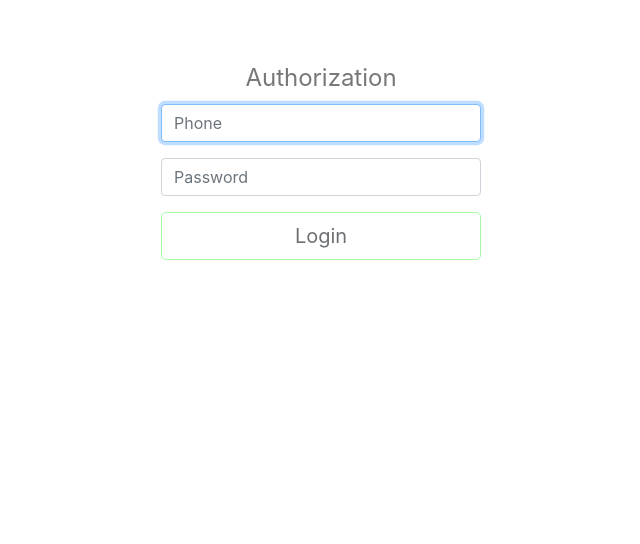
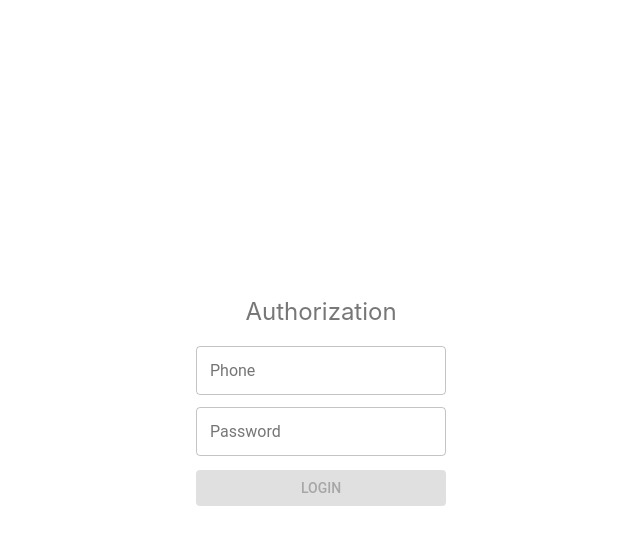
Before and after one commit to taxi-app-AC/web, a React (Create React App) app: page /login in a window 1280 px wide. Shown: the top 544 px of the page, without its empty margins (319-959 px from the left). Built offline with nearby package versions, Linux system fonts and the light colour scheme.

Commit message:
'material_ui_and_change_user_activity'

```diff
--- a/src/App.js
+++ b/src/App.js
@@ -1,11 +1,8 @@
 import React, { Component } from 'react';
-import createBrowserHistory from 'history/createBrowserHistory';
 import './media/css/App.css';
 import 'bootstrap/dist/css/bootstrap.min.css';
 import { HeaderContainer } from './containers/layout/HeaderContainer';
 import Routes from './routes';
-
-const history = createBrowserHistory({basename: '/'});
 
 class App extends Component {
 
--- a/src/components/auth/LoginCompanent.js
+++ b/src/components/auth/LoginCompanent.js
@@ -1,43 +1,89 @@
 import React from 'react';
-import {Button, FormControl, FormGroup} from "react-bootstrap";
+import { StyledForm, StyledTextField, StyledLoginButton } from '../../media/styledComponents/Components';
 
 const LoginComponent = (props) => {
 
-    return (
-        <div className="Login">
-            <form onSubmit={props.handleSubmit}>
+    console.log(props.handleSubmit)
+    let StyledFormProps = {
+      width: '250px',
+      margin: 'auto'
+    };
+
+   return(
+       <StyledForm
+           styledProps={StyledFormProps}
+           onSubmit={props.handleSubmit}
+           className='login-form'
+           noValidate
+           autoComplete="off"
+       >
            <label className='title-login-form'>Authorization</label>
-                <FormGroup controlId="phone" bsSize="large">
-                    <FormControl
-                        autoFocus
-                        type="text"
-                        placeholder='Phone'
+           <div>
+               <StyledTextField
                    value={props.userDetail.phone}
                    onChange={props.handleChange}
+                   name="phone"
+                   label="Phone"
+                   margin="dense"
+                   variant="outlined"
                />
-                </FormGroup>
-                <FormGroup controlId="password" bsSize="large">
-                    <FormControl
-                        placeholder='Password'
+           </div>
+           <div>
+               <StyledTextField
                    value={props.userDetail.password}
                    onChange={props.handleChange}
                    type="password"
-                    />
+                   name="password"
+                   label="Password"
+                   margin="dense"
+                   variant="outlined"
+               >
+                   {props.userDetail.showErr ? <div className='invalid_feedback'>Incorrect password or phone</div> : ''}
+               </StyledTextField>
+           </div>
+           <StyledLoginButton
+               disabled={!props.validateForm(props)}
+               variant="contained"
+               color="primary"
+           >Login</StyledLoginButton>
+       </StyledForm>
+   )
 
-                    {props.userDetail.showErr ? <div className='invalid_feedback'>Incorrect password or phone</div> : ''}
-                </FormGroup>
-                <Button
-                    className='login-button'
-                    block
-                    bsSize="large"
-                    disabled={!props.validateForm(props)}
-                    type="submit"
-                >
-                    Login
-                </Button>
-            </form>
-        </div>
-    );
+    // return (
+    //     <div className="Login">
+    //         <form onSubmit={props.handleSubmit}>
+    //             <label className='title-login-form'>Authorization</label>
+    //             <FormGroup controlId="phone" bsSize="large">
+    //                 <FormControl
+    //                     autoFocus
+    //                     type="text"
+    //                     placeholder='Phone'
+    //                     value={props.userDetail.phone}
+    //                     onChange={props.handleChange}
+    //                 />
+    //             </FormGroup>
+    //             <FormGroup controlId="password" bsSize="large">
+    //                 <FormControl
+    //                     placeholder='Password'
+    //                     value={props.userDetail.password}
+    //                     onChange={props.handleChange}
+    //                     type="password"
+    //                 />
+    //
+    //                 {props.userDetail.showErr ? <div className='invalid_feedback'>Incorrect password or phone</div> : ''}
+    //             </FormGroup>
+    //             <Button
+    //                 className='login-button'
+    //                 block
+    //                 bsSize="large"
+    //                 disabled={!props.validateForm(props)}
+    //                 type="submit"
+    //             >
+    //                 Login
+    //             </Button>
+    //         </form>
+    //     </div>
+    // );
 };
 
 export default LoginComponent;
--- /dev/null
+++ b/src/components/common/LinearIndeterminateComponent.js
@@ -0,0 +1,25 @@
+import PropTypes from 'prop-types';
+import { withStyles } from '@material-ui/core/styles';
+import LinearProgress from '@material-ui/core/LinearProgress';
+import React from "react";
+
+const styles = {
+    root: {
+        flexGrow: 1,
+    },
+};
+
+function LinearIndeterminate(props) {
+    const { classes } = props;
+    return (
+        <div className={classes.root}>
+            <LinearProgress color="secondary" />
+        </div>
+    );
+}
+
+LinearIndeterminate.propTypes = {
+    classes: PropTypes.object.isRequired,
+};
+
+export default withStyles(styles)(LinearIndeterminate);
--- /dev/null
+++ b/src/components/common/SwitchComponent.js
@@ -0,0 +1,25 @@
+import React from 'react';
+import Switch from '@material-ui/core/Switch';
+
+class SwitchComponent extends React.Component {
+
+    state = {
+        checked: (this.props.checked) ? true : false,
+    };
+
+    handleChange = event => {
+        this.setState({ checked: event.target.checked });
+    };
+
+    render() {
+        return (
+            <Switch
+                checked={this.state.checked}
+                onChange={this.handleChange}
+                value="checked"
+            />
+        );
+    }
+}
+
+export default SwitchComponent;
--- a/src/components/user/UsersComponent.js
+++ b/src/components/user/UsersComponent.js
@@ -3,8 +3,8 @@ import ReactTable from 'react-table';
 import 'react-table/react-table.css';
 
 const UsersComponent = (props) => {
-  return   <ReactTable data={props.data} columns={props.columns} />;
+
+  return <ReactTable data={props.data} columns={props.columns} />;
 };
 
-
 export default UsersComponent;
--- a/src/containers/auth/LoginContainer.js
+++ b/src/containers/auth/LoginContainer.js
@@ -4,6 +4,7 @@ import { withRouter   } from 'react-router-dom';
 import '../../media/css/Login.css';
 import LoginComponent from '../../components/auth/LoginCompanent';
 import PropTypes from 'prop-types';
+import Grid from '@material-ui/core/Grid';
 
 class LoginContainer extends Component {
 
@@ -20,19 +21,20 @@ class LoginContainer extends Component {
     }
 
     validateForm(props) {
+
         return props.userDetail.phone.length > 0 && props.userDetail.password.length > 0;
     }
 
     handleChange = event => {
 
         this.setState({
-            [event.target.id]: event.target.value,
+            [event.target.name]: event.target.value,
             showErr: false
         });
     };
 
     handleSubmit = async event => {
-
+console.log('hee')
         event.preventDefault();
 
         try {
@@ -44,18 +46,18 @@ class LoginContainer extends Component {
                 });
 
             if (response.data.data.auth) {
+
                 let user = { token: response.data.data.token };
                 localStorage.setItem('user', JSON.stringify(user));
 
                 this.props.history.push("/");
-
             }
 
         } catch (error) {
 
             if(error.response.data.errors) {
 
-                error.response.data.errors.map((val) => {
+                error.response.data.errors.map( val => {
 
                     switch (val.status) {
                         case 1:
@@ -70,12 +72,27 @@ class LoginContainer extends Component {
     };
 
     render() {
-        return <LoginComponent
-                    userDetail={this.state}
-                    handleSubmit={this.handleSubmit}
-                    handleChange={this.handleChange}
-                    validateForm={this.validateForm}
-                />;
+        return (
+            <Grid
+                container
+                spacing={0}
+                direction="column"
+                alignItems="center"
+                justify="center"
+                style={{ minHeight: '100vh' }}
+            >
+
+                <Grid item xs={3}>
+                    <LoginComponent
+                        userDetail={this.state}
+                        handleSubmit={this.handleSubmit}
+                        handleChange={this.handleChange}
+                        validateForm={this.validateForm}
+                    />
+                </Grid>
+
+            </Grid>
+        );
     }
 }
 
--- a/src/containers/auth/LogoutContainer.js
+++ b/src/containers/auth/LogoutContainer.js
@@ -1,5 +1,4 @@
 import React from 'react';
-import LoginContainer from './LoginContainer'
 import {Redirect, Route} from "react-router-dom";
 
 const LogoutContainer = (props) => {
--- a/src/containers/user/UsersContainer.js
+++ b/src/containers/user/UsersContainer.js
@@ -1,9 +1,12 @@
-import React, { Fragment } from 'react';
+import React from 'react';
 import { Link } from 'react-router-dom';
 import Axios from 'axios';
+import PropTypes from 'prop-types';
+import LinearIndeterminate from '../../components/common/LinearIndeterminateComponent';
 import UsersComponent from '../../components/user/UsersComponent';
+import SwitchComponent from '../../components/common/SwitchComponent';
 
-export default class UsersContainer extends React.Component {
+class UsersContainer extends React.Component {
 
     constructor(props) {
         super(props);
@@ -38,12 +41,16 @@ export default class UsersContainer extends React.Component {
             });
     }
 
+    // handleChangeActivity() {
+    //
+    // }
+
     render() {
         const { err, isLoaded, items } = this.state;
         if (err) {
             return <div>Error: {err.message}</div>;
         } else if (!isLoaded) {
-            return <div>Loading...</div>;
+            return <LinearIndeterminate />;
         } else {
 
             const columns = [{
@@ -55,25 +62,25 @@ export default class UsersContainer extends React.Component {
                 accessor: 'phone',
                 Cell: props => <span className='number'>{props.value}</span> // Custom cell components!
             }, {
-                Header: 'Active',
+                Header: 'Activity',
                 accessor: 'active',
                 Cell: props => {
-                    return (
-                        <span className="switch">
-                          <input type="checkbox" className="switch" id="switch-id" />
-                          <label htmlFor="switch-id">Small switch</label>
-                        </span>
-                    );
+                    return <SwitchComponent checked={props.value} />;
                 }
             }, {
                 Header: 'Driver',
                 accessor: 'driver',
-                Cell: props => (props.value == 1) ? 'driver' : 'user'
+                Cell: props => (props.value === 1) ? 'driver' : 'user'
             }];
 
-            return (
-                <UsersComponent data={items.data} columns={columns}/>
-            );
+            return <UsersComponent data={items.data} columns={columns}/>;
         }
     }
 }
+
+// UsersContainer.propTypes = {
+//     data: PropTypes.object.isRequired,
+//     columns: PropTypes.object.isRequired
+// };
+
+export default UsersContainer;
--- /dev/null
+++ b/src/media/styledComponents/Components.js
@@ -0,0 +1,30 @@
+import styled from "styled-components";
+import { Link } from "react-router-dom";
+import TextField from '@material-ui/core/TextField';
+import Button from '@material-ui/core/Button';
+
+// Header
+
+export const StyledLink = styled(Link)`
+    color: white
+    &:hover {
+        color: white;
+        text-decoration: none;
+    }
+`;
+
+// Login Form
+
+export const StyledForm = styled.form`
+    width: ${props => props.styledProps.width || '100%'};
+    margin: ${props => props.styledProps.margin || '0'};
+`;
+
+export const StyledTextField = styled(TextField)`
+    width: 100%;
+`;
+
+export const StyledLoginButton = styled(Button)`
+    width: 100%;
+    margin-top: 10px !important;
+`;
```
Also changed, not shown: package.json (+5 -2 lines), src/components/layout/HeaderCompanent.js (+43 -37 lines), 1 other file (tests, documents, lock files or other folders). Lines whose indentation alone changed are shown as unchanged.
